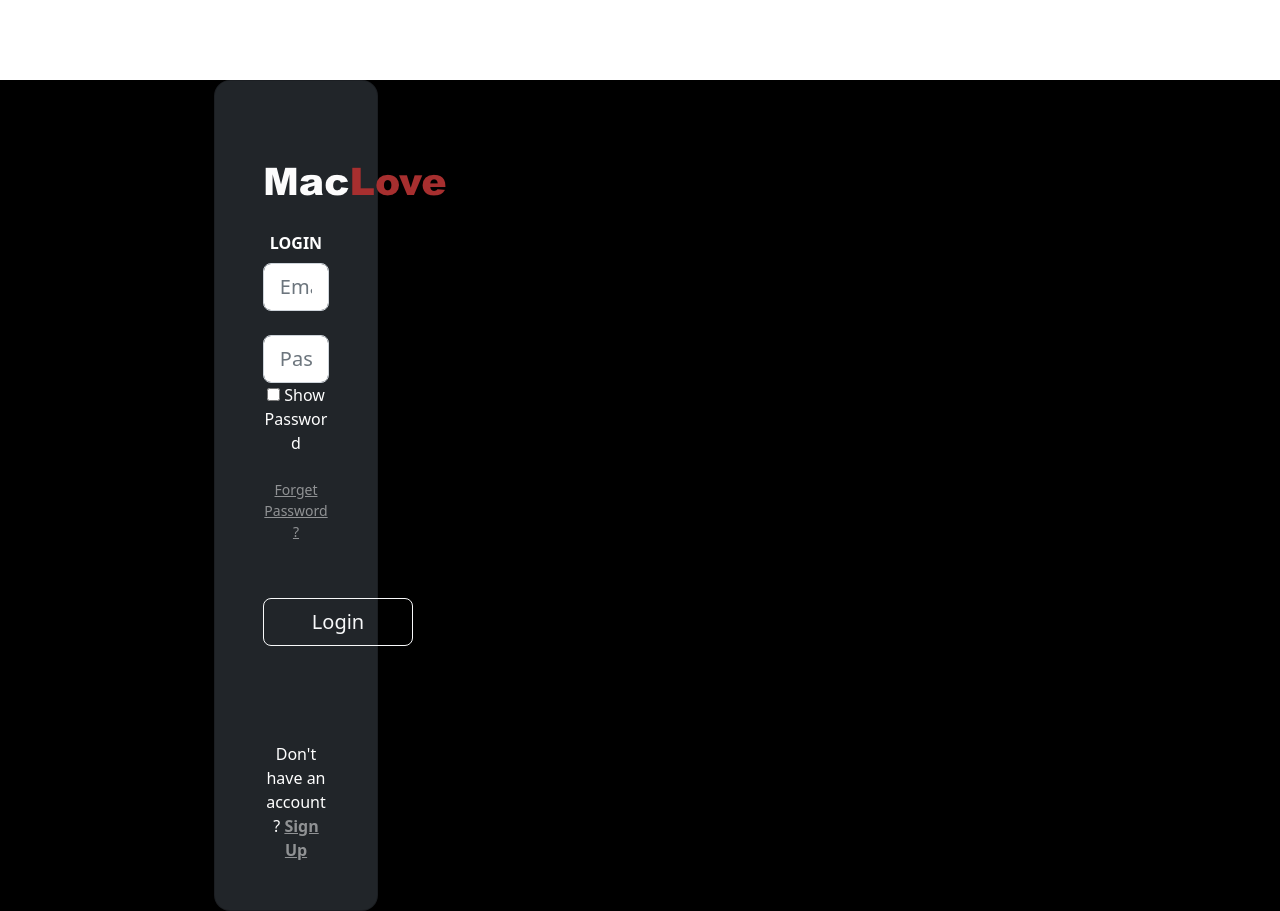
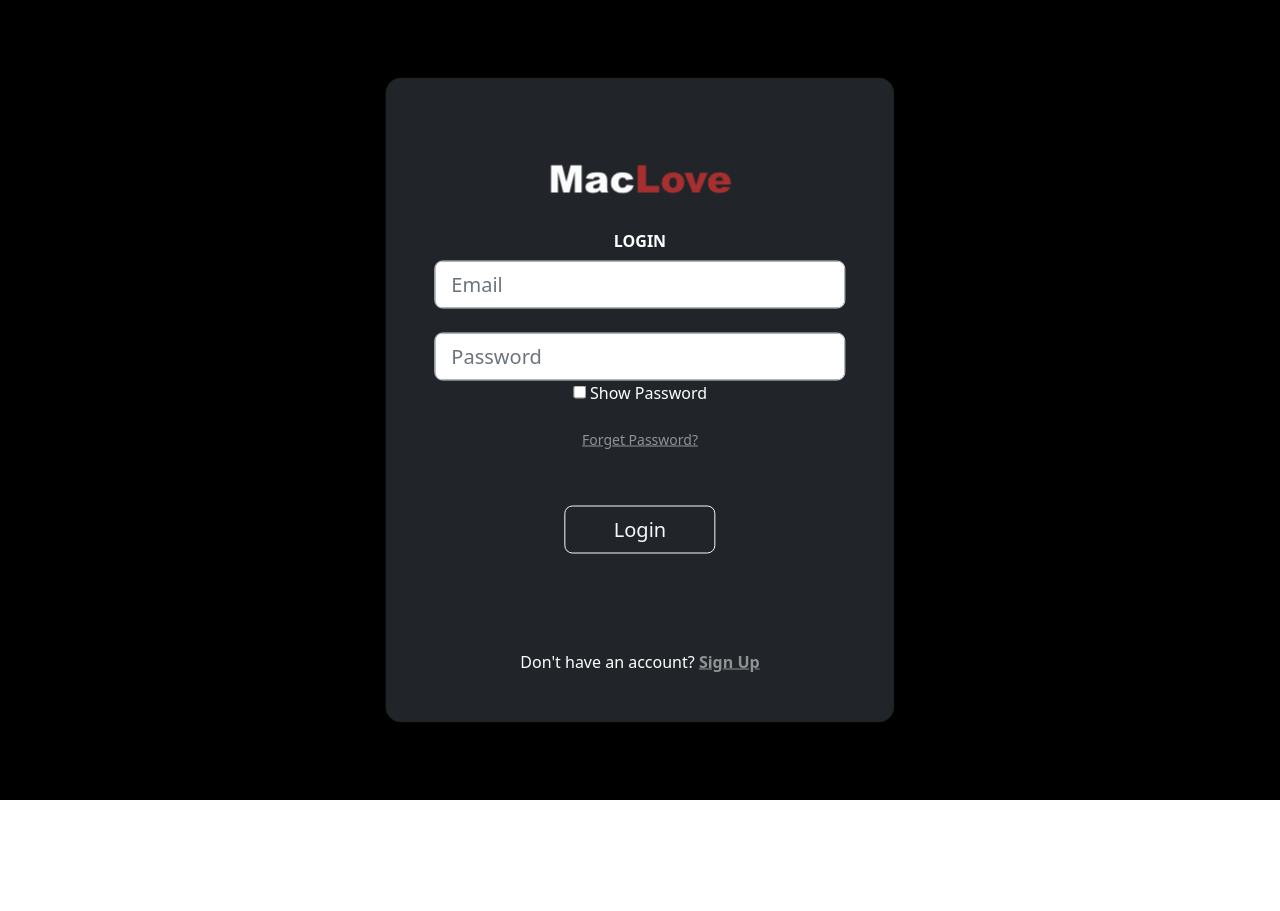
Before and after one commit to hakeemellis/maclove, a plain HTML site: page login.html in a window 1280 px wide. After the commit the page ends 800 px from the top, so only its background shows below. Drawn offline with nearby package versions, Linux system fonts and the light colour scheme; a web font is replaced by a local one.

Commit message:
Add files via upload

```diff
--- a/css/styles.css
+++ b/css/styles.css
@@ -266,8 +266,19 @@ border: none;
 
 /* LOGIN PAGE */
 
+.gradient-custom { /* background for login and sign-up */
+
+  background: #000000;
+  min-height: 100vh;
+}
 
 
+.center-card {
+  position: absolute;
+  top: 50%;
+  left: 50%;
+  transform: translate(-50%, -50%);
+}
 
 
 .fade-out-animation {
@@ -324,10 +335,7 @@ th {
     border-color: #800020;
   }*/
 
-  .gradient-custom {
 
-    background: #000000;
-  }
 
   /* Sona CSS */
   .header {
--- a/login.html
+++ b/login.html
@@ -16,15 +16,15 @@
  </head>
 
 <body>
+
 <section class="gradient-custom">
-    <div class="container">
-      <div class="row d-flex justify-content-center align-items-center h-100">
-        <div class="col-12 col-md-8 col-lg-6 col-xl-5">
+  <div class="container-fluid p-0">
+    <div class="row justify-content-center align-items-center m-0">
+      <div class="col-12 col-md-8 col-lg-6 col-xl-5 center-card">
         <div class="card bg-dark text-white" style="border-radius: 1rem;">
           <div class="card-body p-5 text-center">
 
             <div class="mb-md-5 mt-md-4 pb-5">
-
               <a href="index.html"><img src="images/MacLove 1.png"></a>
               <br>
               <br>
@@ -58,8 +58,9 @@
       </div>
     </div>
   </div>
+</section>
 
-  </section>
+
   <div class="preloader-wrapper">
     <div class="spinner-grow text-danger" style="width: 3rem;height: 3rem;">
         <span class="visually-hidden">Loading...</span>
```
Also changed, not shown: signup.html (+2 -0 lines). Lines whose indentation alone changed are shown as unchanged.
